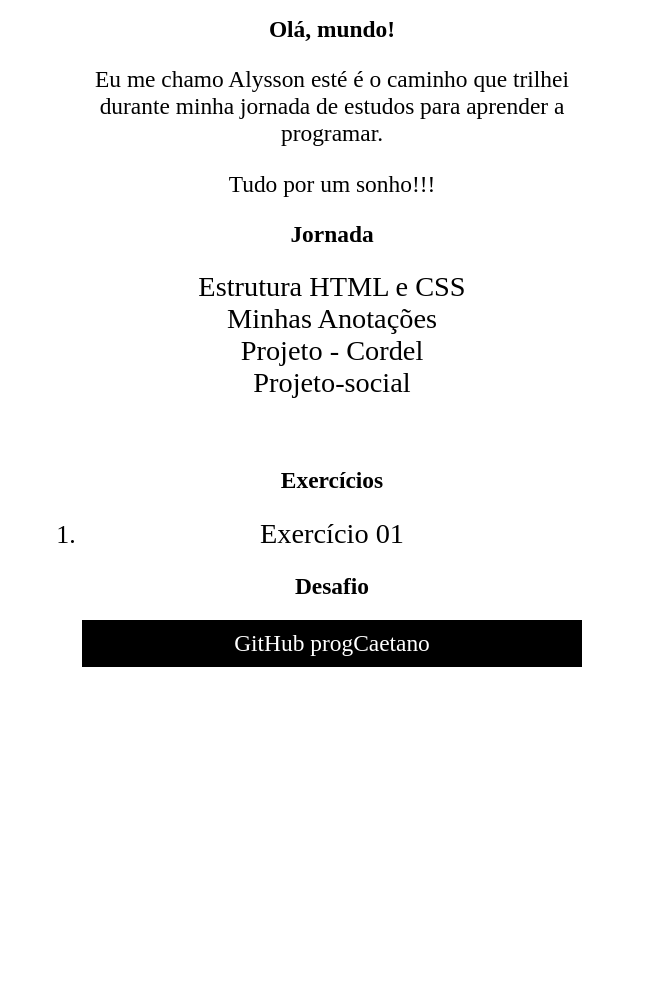
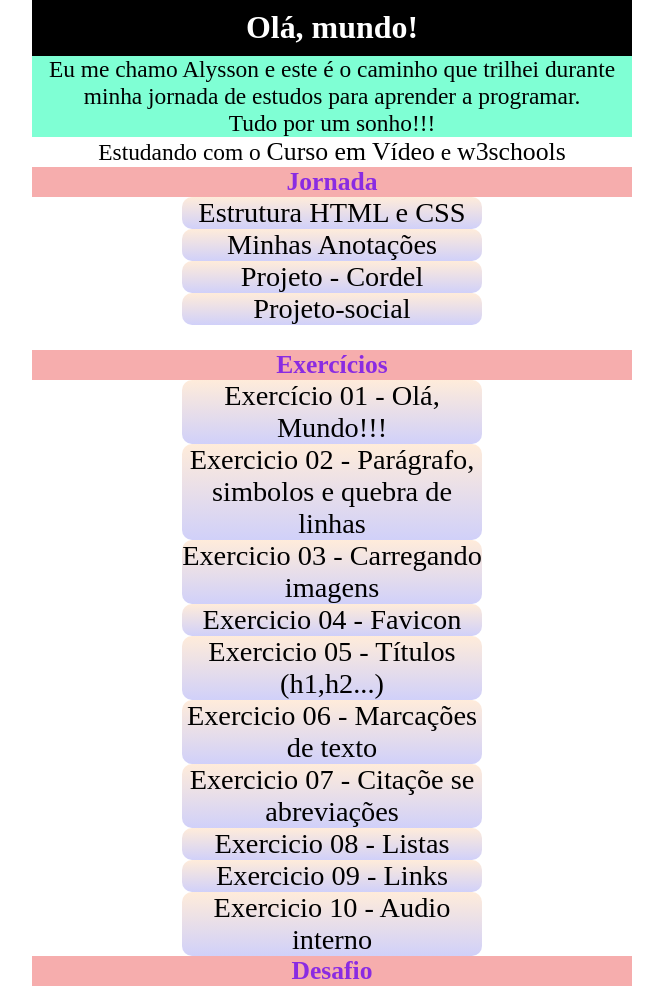
Before and after one commit to ProgCaetano/html-css, a plain HTML site: page index.html in a window 1280 px wide. Shown: the top 989 px of the page, without its empty margins (308-971 px from the left). Before the commit the page ends 800 px from the top, so only its background shows below. Drawn offline with Linux system fonts and the light colour scheme.

Commit message:
Atualização site de apresentação

```diff
--- a/index.html
+++ b/index.html
@@ -12,10 +12,16 @@
         <h1>Olá, mundo!</h1>
     </header>
 
-        <section id="apresentação">
-            <p>Eu me chamo Alysson esté é o caminho que trilhei durante minha jornada de estudos para aprender a programar. </p>
+        <main id="apresentação">
+            <p>Eu me chamo Alysson e este é o caminho que trilhei durante minha jornada de estudos para aprender a programar. </p>
                 <p> Tudo por um sonho!!!</p>
-        </section>
+
+
+        </main>
+
+        <nav>
+            <p>Estudando com o <a href="https://www.cursoemvideo.com/" target="_blank" >Curso em Vídeo</a> e <a href="https://www.w3schools.com/" target="_blank" rel="noopener noreferrer">w3schools</a></p>
+        </nav>
 
 
     <section id="jornada">
@@ -31,7 +37,19 @@
                 <br>
                 <h2>Exercícios</h2>
                     <ol>
-                        <li ><a href="Exercicios/ex001/index.html" target="_blank" rel="noopener noreferrer">Exercício 01</a></li>
+                        <li ><a href="Exercicios/ex001/index.html" target="_blank" rel="noopener noreferrer">Exercício 01 - Olá, Mundo!!!</a></li>
+
+                        <li><a href="Exercicios/ex002/index.html" target="_blank" rel="noopener noreferrer">Exercicio 02 - Parágrafo, simbolos e quebra de linhas</a></li>
+                        <li><a href="Exercicios/ex003/index.html" target="_blank" rel="noopener noreferrer">Exercicio 03 - Carregando imagens</a></li>
+                        <li><a href="Exercicios/ex004/index.html" target="_blank" rel="noopener noreferrer">Exercicio 04 - Favicon</a></li>
+                        <li><a href="Exercicios/ex005/index.html" target="_blank" rel="noopener noreferrer">Exercicio 05 - Títulos (h1,h2...)</a></li>
+                        <li><a href="Exercicios/ex006/index.html" target="_blank" rel="noopener noreferrer">Exercicio 06 - Marcações de texto</a></li>
+                        <li><a href="Exercicios/ex007/index.html" target="_blank" rel="noopener noreferrer">Exercicio 07 - Citaçõe se abreviações</a></li>
+                        <li><a href="Exercicios/ex008/index.html" target="_blank" rel="noopener noreferrer">Exercicio 08 - Listas</a></li>
+                        <li><a href="Exercicios/ex009/index.html" target="_blank" rel="noopener noreferrer">Exercicio 09 - Links</a></li>
+
+                        <li><a href="Exercicios/ex0010/index.html" target="_blank" rel="noopener noreferrer">Exercicio 10 - Audio interno</a></li>
+
                     </ol>
                 <h2>Desafio</h2>
 
--- a/style.css
+++ b/style.css
@@ -3,18 +3,48 @@
 *{
     padding: 0px;
     border: 0px;
+    margin: 0px;
     font-size: 1.1em;
+
+
 }
 
 body{
-    width: 500px;
+    width: 600px;
     text-align: center;
     margin: auto;
 }
 
-ul li a{
+header{
+    background-color: rgb(0, 0, 0);
+    padding: 10px;
+    font-size: 1.5em;
+}
+
+header > h1{
+    color: white;
+}
+
+main{
+    background-color: aquamarine;
+}
+
+h2{
+
+    color: blueviolet;
+    font-size: 1.2em    ;
+    background-color: rgba(228, 16, 16, 0.342);
+}
+
+
+li{
     display: block;
-    border: 2px 2px 2px black;
+    background-image: linear-gradient(rgba(255, 123, 0, 0.144) , rgba(42, 42, 228, 0.219)  );
+    border-radius: 10px;
+    width: 300px;
+    margin: auto;
+    list-style-type: none;
+
 }
 
 a{
@@ -31,9 +61,11 @@ footer{
     background-color: black;
     color:white;
     padding: 10px;
-    margin: auto;
+    margin-top: 10px;
+
     }
 
 footer > a{
     color: white;
+
 }
```
Also changed, not shown: Exercicios/ex0010/index.html (added, +14 -0 lines), Exercicios/ex009/index.html (+2 -0 lines).
